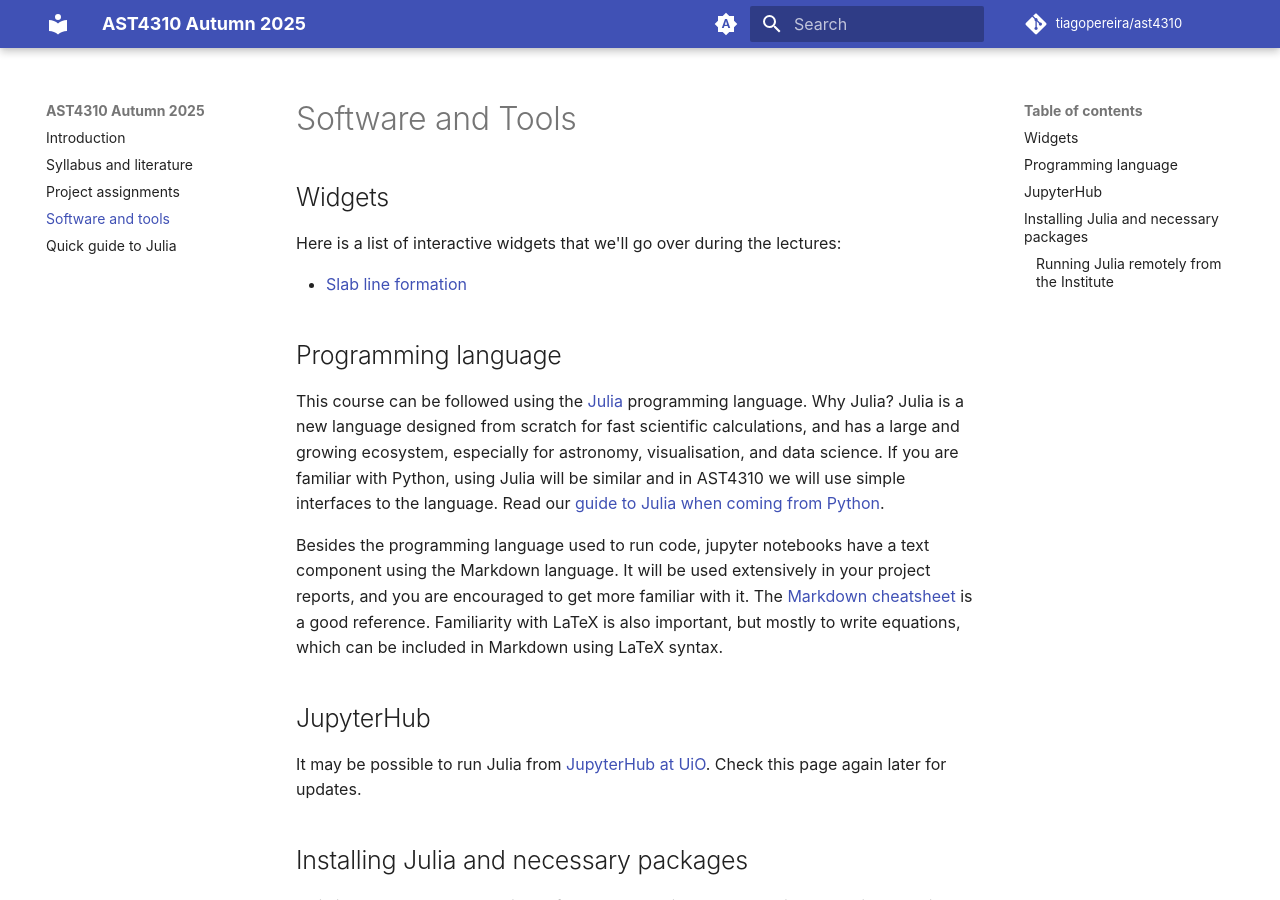
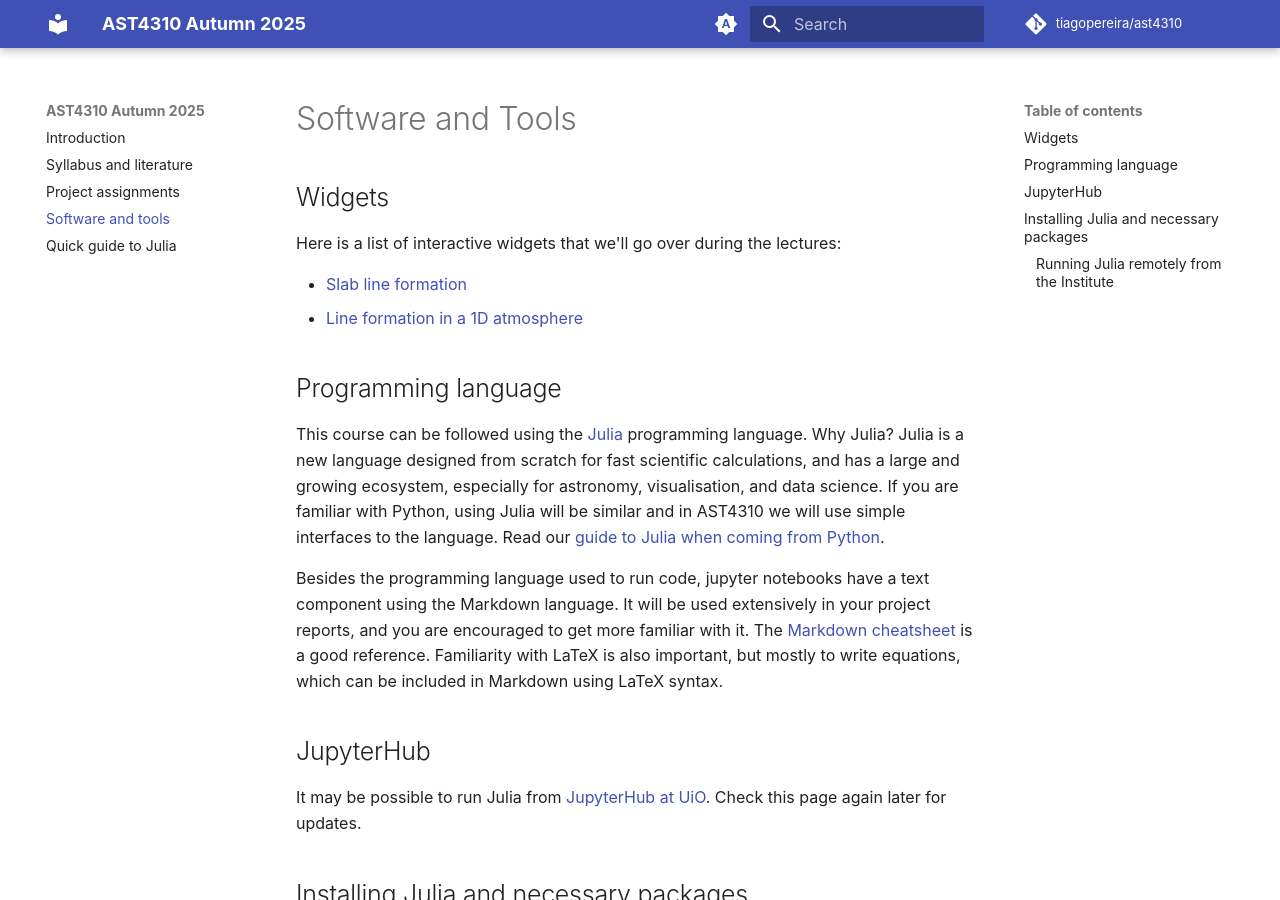
Before and after one commit to tiagopereira/ast4310, an MkDocs documentation site: the page built from docs/tools.md, in a window 1280 px wide and 900 px high. Built offline with MkDocs 1.6.1 and Material for MkDocs 9.7.7, drawn with Linux system fonts in a browser that asks for light colours; comment, search, counter and statistics services are not loaded.

Commit message:
Added link to transp widget

```diff
--- a/docs/tools.md
+++ b/docs/tools.md
@@ -5,6 +5,7 @@
 Here is a list of interactive widgets that we'll go over during the lectures:
 
 * [Slab line formation](https://tiagopereira.space/widgets/slab.html)
+* [Line formation in a 1D atmosphere](https://tiagopereira.space/widgets/transp.html)
 
 
 ## Programming language
```
